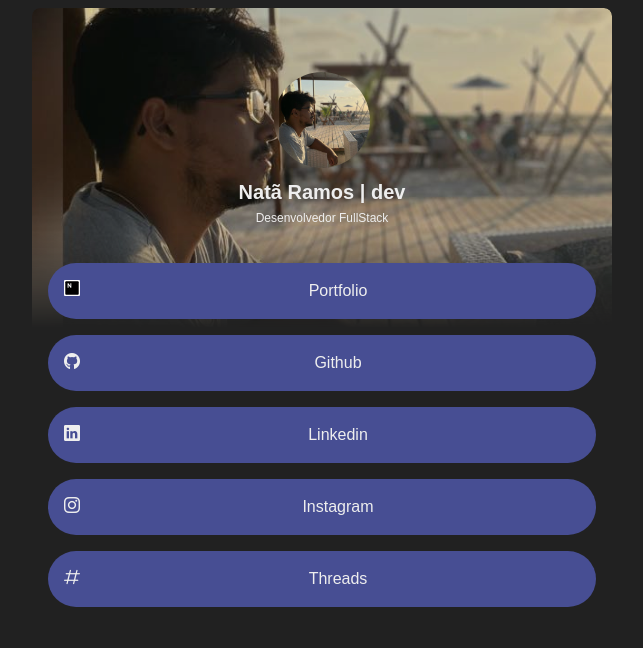
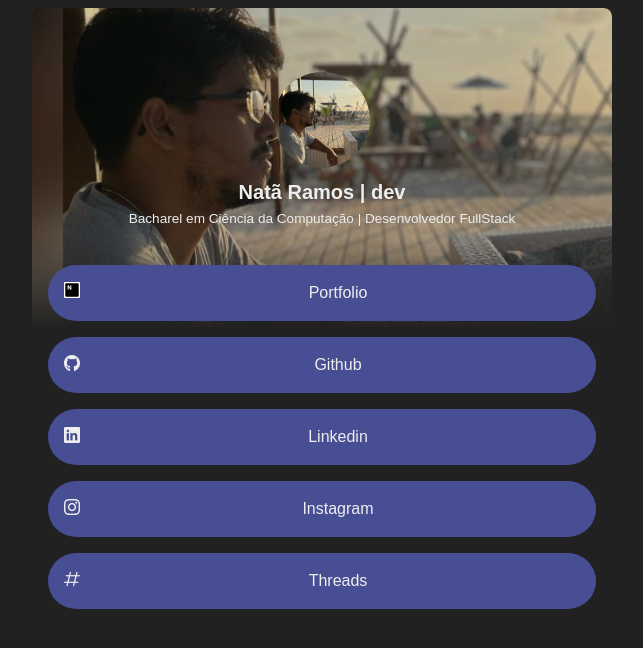
Before and after one commit to Nathan-rs/mylinks, a Vue app: page / in a window 1280 px wide. Shown: the top 648 px of the page, without its empty margins (318-961 px from the left). Built offline with nearby package versions, Linux system fonts and the light colour scheme.

Commit message:
mudanca da description

```diff
--- a/src/components/HeaderContent.vue
+++ b/src/components/HeaderContent.vue
@@ -6,7 +6,7 @@ import LinkShare from '@/components/LinkShare.vue'
 
 const data = {
     name: 'Natã Ramos | dev',
-    description: 'Desenvolvedor FullStack',
+    description: 'Bacharel em Ciência da Computação | Desenvolvedor FullStack',
     imageBackgroundProfile: `${backgroundProfile}`,
     imageProfile: `${imageProfile}`
 }
@@ -70,7 +70,7 @@ const data = {
 
 .text {
     color: #eee;
-    font-size: .75rem;
+    font-size: .85rem;
     line-height: 150%;
     font-weight: 400;
     text-align: center;
```
